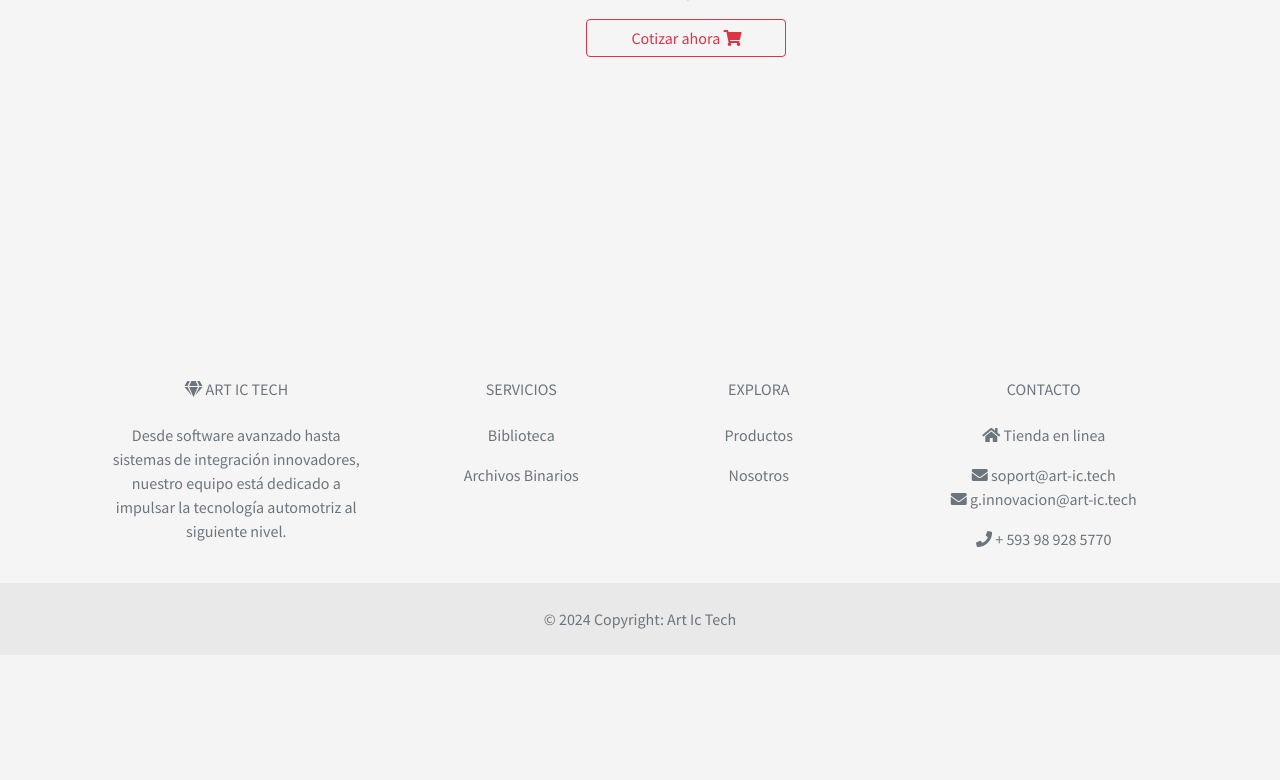
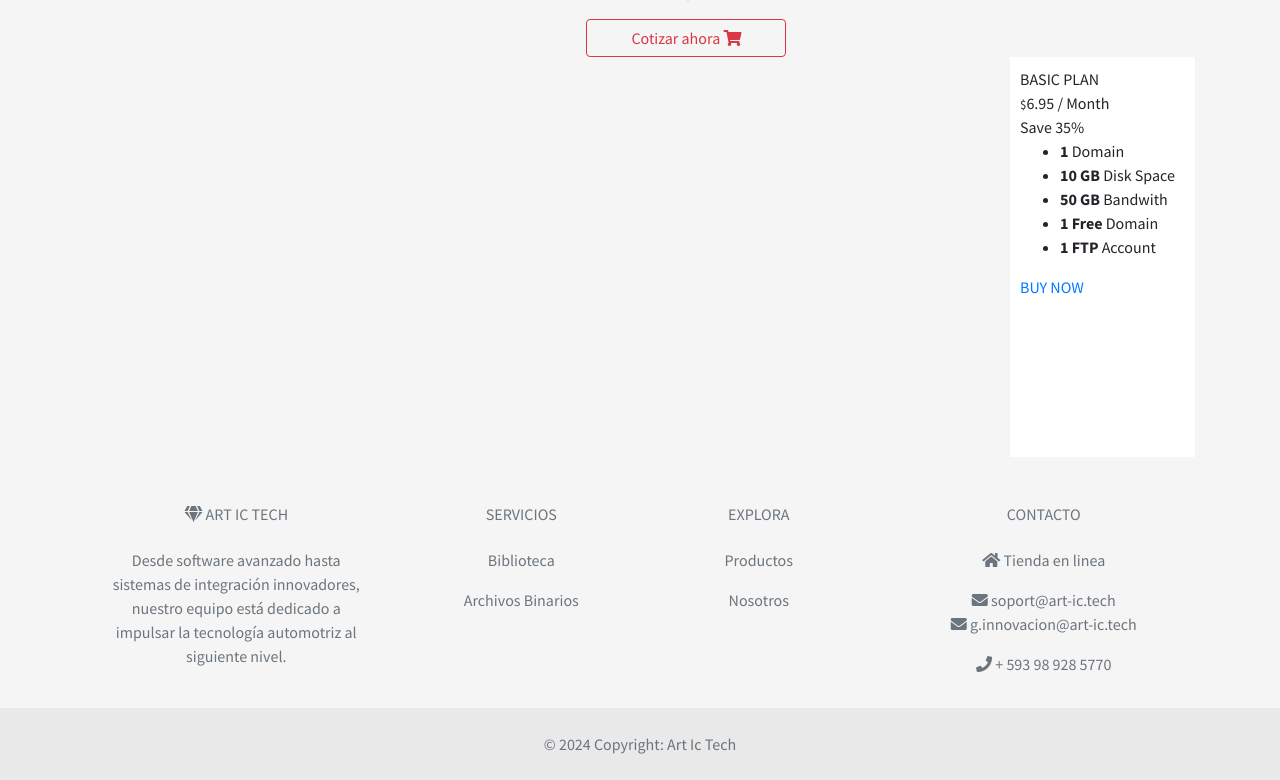
Before and after one commit to Caballero25/saitdigital-artictech-10-2024, a Django app: template templates/ecommerce/detail.html in a window 1280 px wide. Shown: the part 145-925 px from the top of the page. Before the commit the page ends 774 px from the top, so only its background shows below. Run offline with Django 5.2, Linux system fonts and the light colour scheme; the template is opened without the code that fills it, so the values that code supplies are empty; some libraries are stand-ins or nearby versions.

Commit message:
Adding info html schema on details

```diff
--- a/templates/ecommerce/detail.html
+++ b/templates/ecommerce/detail.html
@@ -37,6 +37,7 @@
     .product_info {
         margin-left: 15px;
     }
+
     @media screen and (max-width: 560px) {
         .product_detail {
             flex-direction: column;
@@ -46,6 +47,38 @@
         margin-left: 0px;
     }
      }
+    .licences-container {
+        display: flex;
+        flex-direction: row;
+    }
+    .fixed-info {
+    position: sticky;
+    top: 100px; /* Ajusta el valor según sea necesario */
+    background-color: white; /* Opcional para diferenciarlo del fondo */
+    padding: 10px; /* Opcional */
+    margin-left: auto;
+    height: 400px;
+}
+    @media screen and (max-width: 992px) {
+            .fixed-info {
+                display: none;
+            }
+            .left-zero-content {
+                display: none;
+            }
+            .licence-info {
+                width: 90%;
+            }
+
+}
+
+
+
+
+
+
+
+
   </style>
 
   <script>
@@ -94,8 +127,11 @@
             </button>
         </div>
     </div>
+    <div class="licences-container container-fluid">
+        <div class="col-lg-1 col-md-0 left-zero-content"></div>
+        <div class="licence-info col-lg-9 col-md-9 col-sm-12">
             {% for descripcion in descripciones %}
-    <div class="col-10 article_info mt-5">
+            <div class="col-12 article_info mt-5">
                 <button onclick="buttonCar( `{{descripcion.titulo}} `)" style="float: right; background-color: white; border-radius: 5px; width: 45px;">
                     <i class="fa fa-shopping-cart" style="color: red;"></i>
                 </button>
@@ -107,4 +143,46 @@
             </div>
             {% endfor %}
         </div>
+        <!--- INFO FIXED CARD  --->
+        <div class="fixed-info col-lg-2 col-md-3 col-sm-0">
+            <div class="column">
+                <div class="pricing-card basic">
+                  <div class="pricing-header">
+                    <span class="plan-title">BASIC PLAN</span>
+                    <div class="price-circle">
+                      <span class="price-title">
+                        <small>$</small><span>6.95</span>
+                      </span>
+                      <span class="info">/ Month</span>
+                    </div>
+                  </div>
+                  <div class="badge-box">
+                    <span>Save 35%</span>
+                  </div>
+                  <ul>
+                    <li>
+                      <strong>1</strong> Domain
+                    </li>
+                    <li>
+                      <strong>10 GB</strong> Disk Space
+                    </li>
+                    <li>
+                      <strong>50 GB</strong> Bandwith
+                    </li>
+                    <li>
+                      <strong>1 Free</strong> Domain
+                    </li>
+                    <li>
+                      <strong>1 FTP</strong> Account
+                    </li>
+                  </ul>
+                  <div class="buy-button-box">
+                    <a href="#" class="buy-now">BUY NOW</a>
+                  </div>
+                </div>
+              </div>
+        </div>
+    </div>
+
+  </div>
 {% endblock %}
```
Lines whose indentation alone changed are shown as unchanged.
